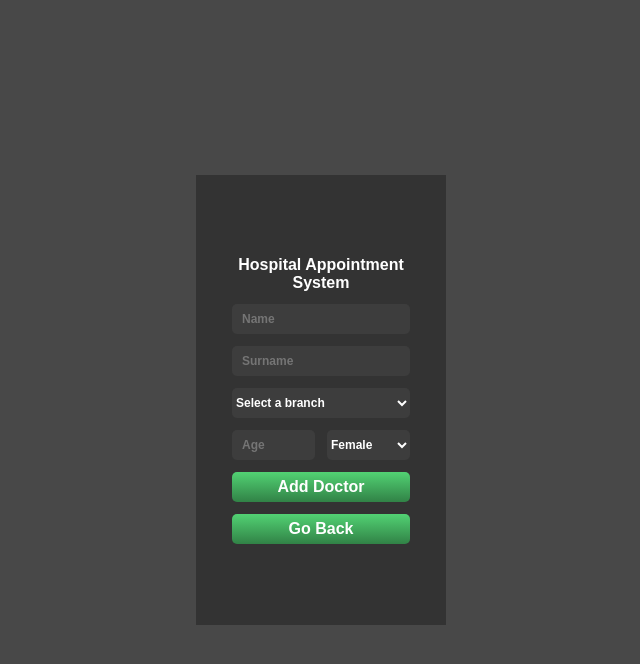
After one commit to dabager/cmpe321php, a PHP site: page /AddDoctor.php in a window 1280 px wide. The commit adds this page. Shown: the top 664 px of the page, without its empty margins (319-959 px from the left). Run offline with PHP 8.4, Linux system fonts and the light colour scheme; the visitor is signed in with stand-in values (Sample User, id 1); data that the repository does not hold is empty.

Commit message:
AddDoctor page and general edits

```diff
--- /dev/null
+++ b/Hospital Appoinment System/AddDoctor.php
@@ -0,0 +1,160 @@
+<?php
+/**
+ * @author : Umut M. Dabager <dabager@outlook.com>
+ * Hospital Appointment System - Register Page
+ * Written for the Cmpe 321 Assignment 3
+ */
+
+session_start();
+
+if (!(isset($_SESSION['login']) && $_SESSION['login'] === true))
+{
+    header ("Location: UnauthorizedAccess.php");
+    exit();
+}
+
+$serverName = "localhost";
+$username = "root";
+$password = "Sf86ucj7CZ";
+$database = "hospital";
+?>
+<!DOCTYPE html PUBLIC "-//W3C//DTD XHTML 1.1//EN"  "http://www.w3.org/TR/xhtml11/DTD/xhtml11.dtd">
+<html>
+<head>
+    <meta http-equiv="Content-Type" content="text/html; charset=utf-8" />
+    <title>Add Doctor Page</title>
+    <link rel="stylesheet" type="text/css" href="GlobalStyle.css" />
+    <script type="text/javascript" src="GlobalScript.js"></script>
+</head>
+<body>
+<div class="center-div" style="width: 850px; height: 450px; background: #484848;">
+    <table width="100%" style="background: #484848;">
+        <!--
+        Main table for user input.
+        This table has 3 columns, First one for horizontal spacing, second one for user input, third one for validation messages.
+        -->
+        <tr style="height: 450px;">
+            <!--
+            Spacing Column
+            -->
+            <td style="width: 300px; background: #484848" />
+            <!--
+            Main User Input Column
+            -->
+            <td>
+                <div class="center-div" style="width: 250px; background: #333333;">
+                    <table cellspacing="10" style="width: 200px;">
+                        <form method="post"
+                              action="AddDoctorControl.php"
+                              onsubmit="return validateAddDoctorForm();"
+                              enctype="application/x-www-form-urlencoded">
+                            <tr>
+                                <td colspan="2" class="center-label-td">Hospital Appointment System</td>
+                            </tr>
+                            <tr>
+                                <td colspan="2">
+                                    <input class="textbox borderless" type="text"
+                                           name="txt_name" id="txt_name"
+                                           onchange="return validateData(this.id);"
+                                           placeholder="Name" />
+                                </td>
+                            </tr>
+                            <tr>
+                                <td colspan="2">
+                                    <input class="textbox borderless" type="text"
+                                           name="txt_surname" id="txt_surname"
+                                           onchange="return validateData(this.id);"
+                                           placeholder="Surname" />
+                                </td>
+                            </tr>
+                            <tr>
+                                <td colspan="2">
+
+                                    <select class="combobox borderless"
+                                            name="cmb_branches" id="cmb_branches">
+                                        <option selected disabled value="-1">Select a branch</option>
+                                        <?php
+
+                                        $conn = new mysqli($serverName, $username, $password, $database);
+
+                                        if ($conn->connect_error)
+                                        {
+                                            echo "Connection failed: " . $conn->connect_error;
+                                        }
+                                        else
+                                        {
+                                            $query = "SELECT id, branch FROM TBL_BRANCHES WHERE isdeleted = 0";
+                                            $result = $conn->query($query);
+                                            if ($result->num_rows > 0)
+                                            {
+                                                while($row = $result->fetch_assoc())
+                                                {
+                                                    echo "<option value=\"" . $row['id'] . "\">" . $row['branch'] . "</option>";
+                                                }
+                                            }
+                                        }
+                                        ?>
+                                    </select>
+                                </td>
+                            </tr>
+                            <tr>
+                                <td style="width: 50%;">
+                                    <input class="textbox borderless" type="number"
+                                           name="txt_age" id="txt_age"
+                                           placeholder="Age" min="0" max="255" />
+                                </td>
+                                <td style="width: 50%;">
+                                    <select class="combobox borderless"
+                                            name="cmb_gender"
+                                            placeholder="Gender">
+                                        <option value="Female">Female</option>
+                                        <option value="Male">Male</option>
+                                    </select>
+                                </td>
+                            </tr>
+                            <tr>
+                                <td colspan="2">
+                                    <input class="btn" type="submit"
+                                           name="btn_addDoctor"
+                                           value="Add Doctor"/>
+                                </td>
+                            </tr>
+                        </form>
+                        <tr>
+                            <td colspan="2">
+                                <form action="AdminHomePage.php" method="post">
+                                    <input class="btn" type="submit" value="Go Back"/>
+                                </form>
+                            </td>
+                        </tr>
+                    </table>
+                </div>
+            </td>
+            <!--
+            Validation Error Column
+            -->
+            <td style="width: 300px; background: #484848">
+
+                <table cellspacing="10" style="width: 100%; margin-bottom:75px; background: #484848;">
+                    <tr>
+                        <td class="comment">
+                            <label id="lbl_name"></label>
+                        </td>
+                    </tr>
+                    <tr>
+                        <td class="comment">
+                            <label id="lbl_surname"></label>
+                        </td>
+                    </tr>
+                    <tr>
+                        <td class="comment">
+                            <label id="lbl_branches"></label>
+                        </td>
+                    </tr>
+                </table>
+            </td>
+        </tr>
+    </table>
+</div>
+</body>
+</html>
--- a/Hospital Appoinment System/EditBranch.php
+++ b/Hospital Appoinment System/EditBranch.php
@@ -55,7 +55,7 @@ $database = "hospital";
                               enctype="application/x-www-form-urlencoded">
                             <tr>
                                 <td>
-                                    <select class="combobox"
+                                    <select class="combobox borderless"
                                             name="cmb_branches" id="cmb_branches"
                                             onchange="return comboboxToTextbox();">
                                         <option selected disabled>Select a branch</option>
--- a/Hospital Appoinment System/GlobalScript.js
+++ b/Hospital Appoinment System/GlobalScript.js
@@ -68,7 +68,7 @@ function validateData(id)
     return isvalid;
 }
 
-function validateRegistrationForm()
+function validateRegistrationForm(id)
 {
     var ageControl = document.getElementById("txt_age");
     var isvalid = true;
@@ -80,7 +80,7 @@ function validateRegistrationForm()
 
     if(ageControl.value == "")
     {
-        document.getElementById("lbl_password").innerHTML += "Please enter age!";
+        document.getElementById(id).innerHTML += "Please enter age!";
         ageControl.className = ageControl.className.replace(" borderless", " error");
         isvalid = false;
     }
@@ -121,3 +121,49 @@ function comboboxToTextbox()
 
     textbox.value = combobox.options[combobox.selectedIndex].text;
 }
+
+function validateCombobox(id,text)
+{
+    var isvalid = true;
+    var combobox = document.getElementById(id);
+    var label = document.getElementById(id.replace("cmb","lbl"));
+    label.innerHTML = label.innerHTML.replace(text,"");
+    if(combobox.value == -1)
+    {
+        isvalid = false;
+        label.innerHTML += text;
+        combobox.className = combobox.className.replace(" borderless", " error");
+    }
+    else
+    {
+        isvalid = true;
+        combobox.className = combobox.className.replace(" error", " borderless");
+    }
+    return isvalid;
+}
+
+function validateAddDoctorForm()
+{
+    var ageControl = document.getElementById("txt_age");
+    var isvalid = true;
+
+    if(!validateCombobox("cmb_branches","Please select branch!")) isvalid = false;
+    if(!validateData("txt_name")) isvalid = false;
+    if(!validateData("txt_surname")) isvalid = false;
+
+    if(ageControl.value == "")
+    {
+        var label = document.getElementById("lbl_branches");
+        label.innerHTML = label.innerHTML.replace("Please enter age!","");
+        label.innerHTML += " Please enter age!";
+        ageControl.className = ageControl.className.replace(" borderless", " error");
+        isvalid = false;
+    }
+    else
+    {
+        ageControl.className = ageControl.className.replace(" error", " borderless");
+    }
+
+    if(isvalid) return true;
+    else return false;
+}
--- a/Hospital Appoinment System/GlobalStyle.css
+++ b/Hospital Appoinment System/GlobalStyle.css
@@ -117,7 +117,6 @@ td.comment
     -webkit-border-radius: 5px;
     -moz-border-radius: 5px;
     border-radius: 5px;
-    border: 0px;
     font-weight: bold;
     color: #ffffff;
     font-family:  ‘Trebuchet MS’, Century Gothic, sans-serif;
--- a/Hospital Appoinment System/Register.php
+++ b/Hospital Appoinment System/Register.php
@@ -33,7 +33,7 @@
                             <table cellspacing="10" style="width: 200px;">
                                 <form method="post"
                                       action="RegisterResult.php"
-                                      onsubmit="return validateRegistrationForm();"
+                                      onsubmit="return validateRegistrationForm('lbl_password');"
                                       enctype="application/x-www-form-urlencoded">
                                     <tr>
                                         <td colspan="2" class="center-label-td">Hospital Appointment System</td>
@@ -77,7 +77,7 @@
                                                    placeholder="Age" min="0" max="255" />
                                         </td>
                                         <td style="width: 50%;">
-                                            <select class="combobox"
+                                            <select class="combobox borderless"
                                                     name="cmb_gender"
                                                     placeholder="Gender">
                                                 <option value="Female">Female</option>
```
Also changed, not shown: Hospital Appoinment System/AddDoctorControl.php (added, +7 -0 lines), Hospital Appoinment System/DeleteBranch.php (+5 -3 lines).
